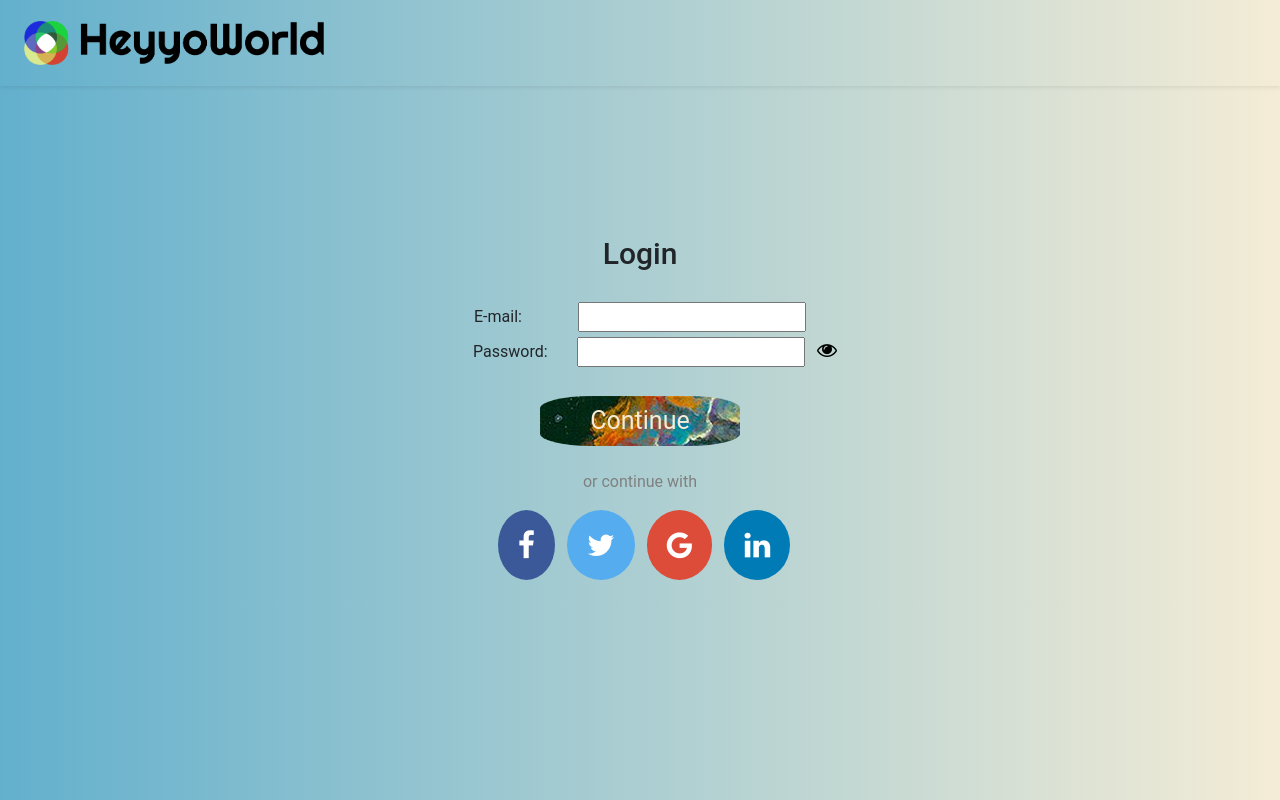
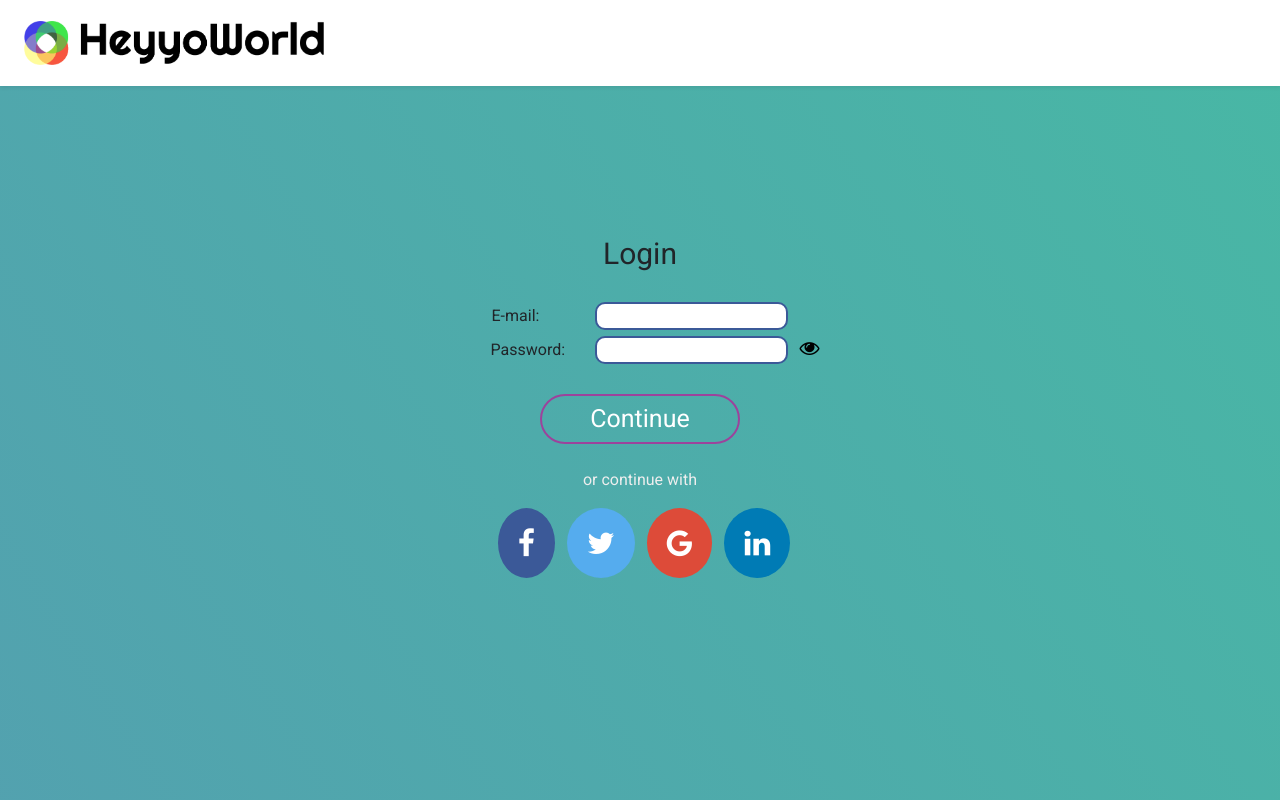
Before and after one commit to kathrynng/hyw, a PHP site: page /login.html in a window 1280 px wide. Run offline with PHP 8.4, Linux system fonts and the light colour scheme.

Commit message:
updated login and added new css

```diff
--- /dev/null
+++ b/css/login.css
@@ -0,0 +1,156 @@
+.navbar-brand {
+  width: 100%;
+}
+
+body {
+    background: linear-gradient(238deg, #43c1a0, #6b71c6);
+    background-size: 400% 400%;
+
+    -webkit-animation: bgGrad 18s ease infinite;
+    -moz-animation: bgGrad 18s ease infinite;
+    -o-animation: bgGrad 18s ease infinite;
+    animation: bgGrad 18s ease infinite;
+
+}
+
+@-webkit-keyframes bgGrad {
+    0%{background-position:0% 44%;}
+    50%{background-position:100% 57%;}
+    100%{background-position:0% 44%;}
+}
+
+@-moz-keyframes bgGrad {
+    0%{background-position:0% 44%;}
+    50%{background-position:100% 57%;}
+    100%{background-position:0% 44%;}
+}
+@-o-keyframes bgGrad {
+    0%{background-position:0% 44%;}
+    50%{background-position:100% 57%;}
+    100%{background-position:0% 44%;}
+}
+@keyframes bgGrad {
+    0%{background-position:0% 44%;}
+    50%{background-position:100% 57%;}
+    100%{background-position:0% 44%;}
+}
+
+.fa {
+  color: black;
+  font-size: 20px;
+  margin-left: 8px;
+}
+
+header{
+    background-color: white;
+}
+
+section {
+  text-align: center;
+  margin-top: 150px;
+}
+fieldset {
+  /* border: solid 1px; */
+  width: 400px;
+  display: inline-block;
+}
+
+h3 {
+  font-size: 30px;
+  margin-bottom: 30px;
+}
+
+.fa:hover {
+  opacity: 0.7;
+  text-decoration: none;
+  color: white;
+  transition: 0.2s ease;
+}
+
+.fa-facebook {
+  padding: 20px;
+  font-size: 30px;
+  text-align: center;
+  text-decoration: none;
+  border-radius: 50%;
+  background: #3b5998;
+  color: white;
+}
+.fa-twitter {
+  padding: 20px;
+  font-size: 30px;
+  text-align: center;
+  text-decoration: none;
+  border-radius: 50%;
+  background: #55acee;
+  color: white;
+}
+.fa-google {
+  padding: 20px;
+  font-size: 30px;
+  text-align: center;
+  text-decoration: none;
+  border-radius: 50%;
+  background: #dd4b39;
+  color: white;
+}
+.fa-linkedin {
+  padding: 20px;
+  font-size: 30px;
+  text-align: center;
+  text-decoration: none;
+  border-radius: 50%;
+  background: #007bb5;
+  color: white;
+}
+.submit {
+  width: 200px;
+  height: 50px;
+  border: 2px solid rgb(156, 67, 156);
+  border-radius: 25em;
+  color: #ffffff;
+  font-size: 25px;
+background: none;
+
+transition: 0.2s ease;
+
+}
+
+.submit:hover{
+    outline: none;
+    border-color: rgb(252, 220, 252);
+    box-shadow: 0 0 10px rgb(252, 220, 252);
+    background-color: rgb(252, 220, 252);
+
+    transition: 0.2s ease;
+}
+
+fieldset p {
+    color: rgb(238, 238, 238);
+}
+
+input{
+    padding: 0 3px;
+    border: 2px solid #3b5998;
+    border-radius: 10px;
+}
+
+input:focus{
+    border-color: #55acee;
+    box-shadow: 0 0 5px #55acee;
+}
+
+form {
+  /* border: solid black 2px; */
+  width: 100%;
+}
+label {
+  width: 100px;
+  /* border: solid 1px; */
+  text-align: left;
+  display: inline-block;
+}
+
+label.pass {
+  margin-left: 30px;
+}
--- a/css/main.css
+++ b/css/main.css
@@ -1,3 +1,5 @@
+@import url('https://fonts.googleapis.com/css?family=Roboto&display=swap');
+
 html body{
     font-family: Roboto, sans-serif;
 }
--- a/login.html
+++ b/login.html
@@ -3,111 +3,12 @@
 
 <head>
     <title>login-form</title>
-    <script src="https://code.jquery.com/jquery-3.4.1.slim.min.js" integrity="sha384-J6qa4849blE2+poT4WnyKhv5vZF5SrPo0iEjwBvKU7imGFAV0wwj1yYfoRSJoZ+n" crossorigin="anonymous"></script>
-    <script src="https://cdn.jsdelivr.net/npm/popper.js@1.16.0/dist/umd/popper.min.js" integrity="sha384-Q6E9RHvbIyZFJoft+2mJbHaEWldlvI9IOYy5n3zV9zzTtmI3UksdQRVvoxMfooAo" crossorigin="anonymous"></script>
+
     <link rel="stylesheet" href="https://stackpath.bootstrapcdn.com/bootstrap/4.4.1/css/bootstrap.min.css" integrity="sha384-Vkoo8x4CGsO3+Hhxv8T/Q5PaXtkKtu6ug5TOeNV6gBiFeWPGFN9MuhOf23Q9Ifjh" crossorigin="anonymous">
     <link rel="stylesheet" href="https://cdnjs.cloudflare.com/ajax/libs/font-awesome/4.7.0/css/font-awesome.min.css">
     <link rel='stylesheet' href='https://fonts.googleapis.com/css?family=Open Sans' >
-    <script src="https://stackpath.bootstrapcdn.com/bootstrap/4.4.1/js/bootstrap.min.js" integrity="sha384-wfSDF2E50Y2D1uUdj0O3uMBJnjuUD4Ih7YwaYd1iqfktj0Uod8GCExl3Og8ifwB6" crossorigin="anonymous"></script>
     <link rel='stylesheet' href="css/main.css">
-    <style>
-
-        .navbar-brand{
-                width: 100%;
-
-        }
-        body{
-            background-image:linear-gradient(to right,#63B0CD,#F4ECD6);        }
-        .fa{
-        color:black;
-        font-size:20px;
-        margin-left:8px;
-        }
-
-        section{
-            text-align: center;
-            margin-top: 150px;
-
-        }
-        fieldset{
-             /* border: solid 1px; */
-             width: 400px;
-             display: inline-block;
-        }
-
-        h3{
-            font-size: 30px;
-            margin-bottom: 30px;
-        }
-
-        .fa:hover {
-            opacity: 0.7;
-        }
-
-        .fa-facebook {
-            padding: 20px;
-            font-size: 30px;
-            text-align: center;
-            text-decoration: none;
-            border-radius: 50%;
-            background: #3B5998;
-            color: white;
-        }
-        .fa-twitter{
-            padding: 20px;
-            font-size: 30px;
-            text-align: center;
-            text-decoration: none;
-            border-radius: 50%;
-            background: #55ACEE;
-            color: white;
-                    }
-        .fa-google{
-            padding: 20px;
-            font-size: 30px;
-            text-align: center;
-            text-decoration: none;
-            border-radius: 50%;
-            background: #dd4b39;
-            color: white;
-        }
-        .fa-linkedin{
-            padding: 20px;
-            font-size: 30px;
-            text-align: center;
-            text-decoration: none;
-            border-radius: 50%;
-            background: #007bb5;
-            color: white;
-        }
-        .submit{
-            width: 200px;
-            height: 50px;
-            border: none;
-            border-radius: 25%;
-            color: #F4ECD6;
-            font-size: 25px;
-            background-image: url("images/artpiece.jpg");
-            /* background-image:linear-gradient(to left,#63B0CD,#F4ECD6); */
-        }
-        form{
-            /* border: solid black 2px; */
-            width: 100%;
-
-        }
-        label{
-            width: 100px;
-            /* border: solid 1px; */
-            text-align: left;
-            display: inline-block;
-        }
-
-        label.pass{
-
-            margin-left: 30px;
-        }
-
-    </style>
+    <link rel='stylesheet' href="css/login.css">
 
 
 </head>
@@ -133,7 +34,7 @@
                 <br><br>
                 <input class ="submit" type="submit" value="Continue">
                 <br><br>
-                <p style="color: gray;">or continue with</p>
+                <p>or continue with</p>
                 <a href="#" class="fa fa-facebook"></a>
                 <a href="#" class="fa fa-twitter"></a>
                 <a href="#" class="fa fa-google"></a>
@@ -162,6 +63,10 @@
         </form>
     </section>
 
+    <script src="https://code.jquery.com/jquery-3.4.1.slim.min.js" integrity="sha384-J6qa4849blE2+poT4WnyKhv5vZF5SrPo0iEjwBvKU7imGFAV0wwj1yYfoRSJoZ+n" crossorigin="anonymous"></script>
+    <script src="https://cdn.jsdelivr.net/npm/popper.js@1.16.0/dist/umd/popper.min.js" integrity="sha384-Q6E9RHvbIyZFJoft+2mJbHaEWldlvI9IOYy5n3zV9zzTtmI3UksdQRVvoxMfooAo" crossorigin="anonymous"></script>
+    <script src="https://stackpath.bootstrapcdn.com/bootstrap/4.4.1/js/bootstrap.min.js" integrity="sha384-wfSDF2E50Y2D1uUdj0O3uMBJnjuUD4Ih7YwaYd1iqfktj0Uod8GCExl3Og8ifwB6" crossorigin="anonymous"></script>
+
 </body>
 
 
```
Also changed, not shown: sign-up-form.html (+2 -98 lines).
